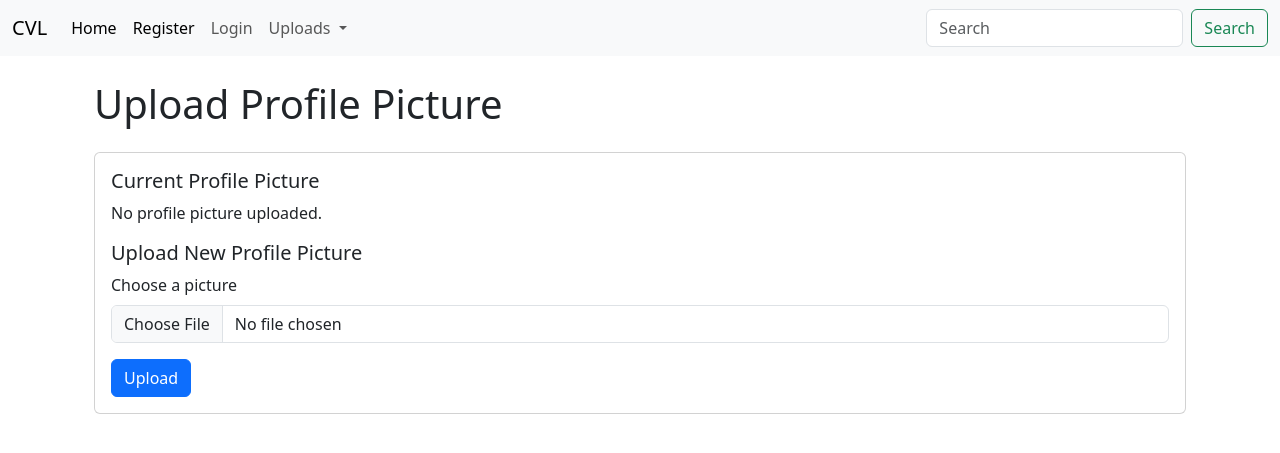
After one commit to lawravasco2207/Fileholder, a Flask app: page /upload_profile_pic in a window 1280 px wide. The commit adds this page. Shown: the top 453 px of the page. Run offline with Flask 3, Linux system fonts and the light colour scheme; the visitor is signed in with stand-in values (Sample User, id 1); some libraries are stand-ins or nearby versions.

Commit message:
tweaked some files

```diff
--- a/app.py
+++ b/app.py
@@ -7,10 +7,11 @@ from datetime import datetime
 # from psycopg2 import sql
 from urllib.parse import quote, unquote
 from flask_wtf import FlaskForm
-from wtforms import EmailField, PasswordField, StringField, FileField, SubmitField, TextAreaField
-from wtforms.validators import DataRequired, Email, EqualTo
+from wtforms import EmailField, PasswordField, StringField, FileField, SubmitField, TextAreaField, BooleanField
+from wtforms.validators import DataRequired, Email, EqualTo, Optional, Length
 from email_validator import validate_email, EmailNotValidError
 from werkzeug.security import check_password_hash, generate_password_hash
+from werkzeug.utils import secure_filename
 from flask_login import LoginManager, UserMixin, login_user, login_required, logout_user, current_user
 import PyPDF2
 from fpdf import FPDF
@@ -25,8 +26,13 @@ login_manager.login_message_category = 'info'  # For flash messages
 
 
 app.config['SECRET_KEY'] = 'mysupersecretkey'
-app.config['UPLOAD_FOLDER'] = 'uploads/'
+app.config['UPLOAD_FOLDER'] = 'static/uploads/'
 app.config['MAX_CONTENT_LENGTH'] = 16 * 1024 * 1024  # Limit upload size to 16MB
+
+app.config['PROFILE_PIC_FOLDER'] = 'static/uploads/profile_pics/'
+ALLOWED_EXTENSIONS = {'png', 'jpg', 'jpeg', 'gif'}
+os.makedirs(app.config['PROFILE_PIC_FOLDER'], exist_ok=True)
+
 
 # make sure the uploads folder is there
 os.makedirs(app.config['UPLOAD_FOLDER'], exist_ok=True)
@@ -38,6 +44,9 @@ DB_USER = 'file_db_owner'
 DB_PASSWORD = '4uzXolF3yANe'
 # postgresql://file_db_owner:4uzXolF3yANe@ep-cool-heart-a8rml5o4.eastus2.azure.neon.tech/file_db?sslmode=require
 #  postgres://ua87miqc7vghrl:p0e017ea2ec947bbc78fac41f3bc2eaf76b31a6f7daa4b339f76af8a1b912f7e7@c9uss87s9bdb8n.cluster-czrs8kj4isg7.us-east-1.rds.amazonaws.com:5432/dfrm2k2kail3ne
+
+def allowed_file(filename):
+    return '.' in filename and filename.rsplit('.', 1)[1].lower() in ALLOWED_EXTENSIONS
 
 def get_db_connection():
     conn = psycopg2.connect(
@@ -223,6 +232,20 @@ class NotesForm(FlaskForm):
     submit = SubmitField("Save Note")
 
 
+# forms.py
+class UpdateProfileForm(FlaskForm):
+    username = StringField('Username', validators=[DataRequired(), Length(min=2, max=20)])
+    password = PasswordField('New Password', validators=[Optional()])
+    submit = SubmitField('Update Profile')
+
+# Profile picture upload form
+class ProfilePicForm(FlaskForm):
+    profile_picture = FileField('Upload Profile Picture', validators=[DataRequired()])
+    submit = SubmitField('Upload Picture')
+
+# class UploadProfilePic():
+#     pic_name = FileField('Choose pic', validators=[DataRequired()])
+#     submit = SubmitField('Upload')
 
 @app.route('/')
 @app.route('/home')
@@ -319,22 +342,27 @@ def save_file_to_db(filename, filepath, user_id):
 @app.route('/dashboard')
 @login_required
 def dashboard():
-    # Fetch the current user's details
+    # Fetch user details and uploads
     username = current_user.username
     email = current_user.email
     admission_number = current_user.admission_number
 
-    # Fetch the user's uploads from the database
     conn = get_db_connection()
     cur = conn.cursor()
+
+    # Fetch user's uploads
     cur.execute('SELECT filename FROM pdf_files WHERE user_id = %s', (current_user.id,))
     uploads = cur.fetchall()
+
+    # Fetch user's profile picture filename
+    cur.execute('SELECT filename FROM profile_pics WHERE user_id = %s ORDER BY uploaded_at DESC LIMIT 1', (current_user.id,))
+    profile_picture = cur.fetchone()
+    profile_picture_filename = profile_picture[0] if profile_picture else None
+
     cur.close()
     conn.close()
 
-    # Pass the 'quote' function to the template for encoding filenames
-    return render_template('dashboard.html', username=username, email=email, admission_number=admission_number, uploads=uploads, quote=quote)
-
+    return render_template('dashboard.html', username=username, email=email, admission_number=admission_number, uploads=uploads, profile_picture=profile_picture_filename, quote=quote)
 
 
 @app.route('/notes', methods=['GET', 'POST'])
@@ -452,6 +480,95 @@ def all_uploads():
     return render_template('all_uploads.html', uploads=uploads, quote=quote)
 
 
+@app.route('/uploads/delete/<string:filename>', methods=['POST'])
+@login_required
+def delete_upload(filename):
+    conn = get_db_connection()
+    cur = conn.cursor()
+
+    # Ensure the file belongs to the current user
+    cur.execute('SELECT id FROM pdf_files WHERE filename = %s AND user_id = %s', (filename, current_user.id))
+    file = cur.fetchone()
+
+    if file:
+        # Delete the file record from the database
+        cur.execute('DELETE FROM pdf_files WHERE filename = %s AND user_id = %s', (filename, current_user.id))
+        conn.commit()
+
+        # Optionally, delete the file from the filesystem
+        file_path = os.path.join(app.config['UPLOAD_FOLDER'], filename)
+        if os.path.exists(file_path):
+            os.remove(file_path)
+
+        flash('File deleted successfully!', 'success')
+    else:
+        flash('File not found or you do not have permission to delete this file.', 'danger')
+
+    cur.close()
+    conn.close()
+
+    return redirect(url_for('dashboard'))
+
+
+@app.route('/update_profile')
+@login_required
+def update_profile():
+    form = UpdateProfileForm()
+    if form.validate_on_submit():
+        username = form.username.data
+        password = form.password.data
+
+        conn = get_db_connection()
+        cur = conn.cursor()
+
+        # Update the user's username
+        cur.execute('UPDATE users SET username = %s WHERE id = %s', (username, current_user.id))
+
+        # If a new password is provided, update it
+        if password:
+            hashed_password = generate_password_hash(password)
+            cur.execute('UPDATE users SET password = %s WHERE id = %s', (hashed_password, current_user.id))
+
+        conn.commit()
+        cur.close()
+        conn.close()
+
+        flash('Profile updated successfully!', 'success')
+        return redirect(url_for('dashboard'))
+
+    # Populate the form with current user data
+    form.username.data = current_user.username
+    return render_template('update_profile.html', form=form)
+
+
+@app.route('/upload_profile_pic', methods=['GET', 'POST'])
+@login_required
+def upload_profile_pic():
+    form = ProfilePicForm()
+    if form.validate_on_submit():
+        file = form.profile_picture.data
+        if file and allowed_file(file.filename):
+            filename = secure_filename(file.filename)
+            filepath = os.path.join(app.config['PROFILE_PIC_FOLDER'], filename)
+            file.save(filepath)
+
+            # Save to database
+            conn = get_db_connection()
+            with conn.cursor() as cursor:
+                cursor.execute(
+                    "INSERT INTO profile_pics (user_id, filename, uploaded_at) VALUES (%s, %s, NOW())",
+                    (current_user.id, filename)
+                )
+            conn.commit()
+            conn.close()
+
+            flash('Profile picture uploaded successfully!', 'success')
+            return redirect(url_for('dashboard'))
+        else:
+            flash('Invalid file format or no file selected', 'danger')
+
+    return render_template('uploaded_profile.html', form=form)
+
 
 # @app.route('/search_files', methods=['GET'])
 # @login_required
--- a/templates/nav.html
+++ b/templates/nav.html
@@ -17,6 +17,9 @@
           <div class="collapse navbar-collapse" id="navbarSupportedContent">
             <ul class="navbar-nav me-auto mb-2 mb-lg-0">
               <li class="nav-item">
+                <a class="nav-link active" aria-current="page" href="{{ url_for('index') }}">Home</a>
+              </li>
+              <li class="nav-item">
                 <a class="nav-link active" aria-current="page" href="{{ url_for('signup') }}">Register</a>
               </li>
               <li class="nav-item">
@@ -33,9 +36,6 @@
                   <!-- <li><hr class="dropdown-divider"></li> -->
                   <!-- <li><a class="dropdown-item" href="#">Something else here</a></li> -->
                 </ul>
-              </li>
-              <li class="nav-item">
-                <a class="nav-link disabled" aria-disabled="true">Disabled</a>
               </li>
             </ul>
             <form class="d-flex" role="search">
--- /dev/null
+++ b/templates/uploaded_profile.html
@@ -0,0 +1,43 @@
+{% extends 'nav.html' %}
+
+{% block title %} CVL | Upload Profile Picture {% endblock %}
+
+{% block content %}
+<div class="container">
+    <h1 class="my-4">Upload Profile Picture</h1>
+
+    <div class="card mb-4">
+        <div class="card-body">
+            <h5 class="card-title">Current Profile Picture</h5>
+            <div class="mb-3">
+                {% if profile_picture %}
+                    <img src="{{ url_for('static', filename='uploads/profile_pics/' ~ profile_picture) }}" alt="Profile Picture" class="img-thumbnail" style="max-width: 150px;">
+                {% else %}
+                    <p>No profile picture uploaded.</p>
+                {% endif %}
+            </div>
+
+            <h5 class="card-title">Upload New Profile Picture</h5>
+            <form method="POST" action="{{ url_for('upload_profile_pic') }}" enctype="multipart/form-data">
+                {{ form.hidden_tag() }}  <!-- For CSRF protection -->
+                <div class="mb-3">
+                    <label for="profile_picture" class="form-label">Choose a picture</label>
+                    {{ form.profile_picture(class="form-control", accept="image/*") }}
+                    {% if form.profile_picture.errors %}
+                        <div class="text-danger">
+                            {% for error in form.profile_picture.errors %}
+                                <p>{{ error }}</p>
+                            {% endfor %}
+                        </div>
+                    {% endif %}
+                </div>
+                <button type="submit" class="btn btn-primary">Upload</button>
+            </form>
+
+            {% if message %}
+                <div class="alert alert-info mt-3">{{ message }}</div>
+            {% endif %}
+        </div>
+    </div>
+</div>
+{% endblock %}
```
Also changed, not shown: templates/dashboard.html (+37 -20 lines), templates/index.html (+50 -1 lines), templates/update_profile.html (added, +67 -0 lines), static/uploads/profile_pics/1729697155.542807_Audi.jpg (added), static/uploads/profile_pics/Audi.jpg (added), templates/all_uploads.html (line endings or trailing spaces), templates/signup.html (line endings or trailing spaces), 2 other files.
